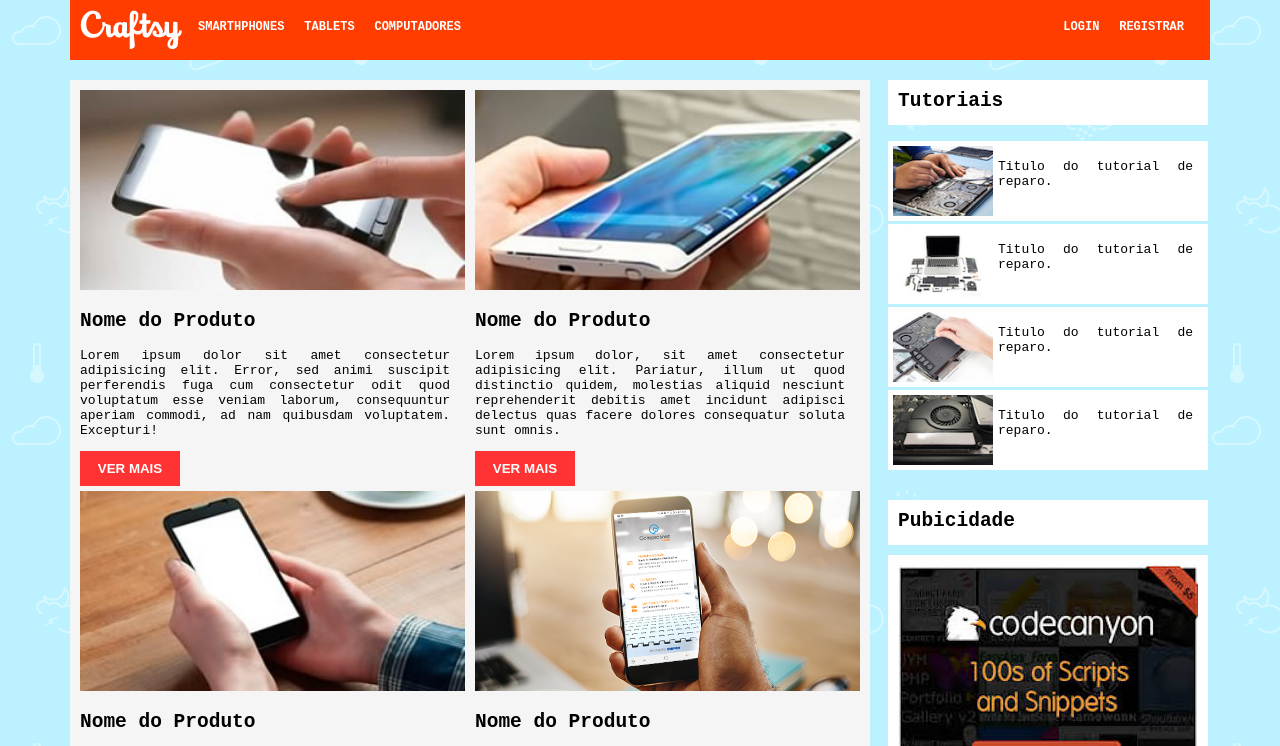
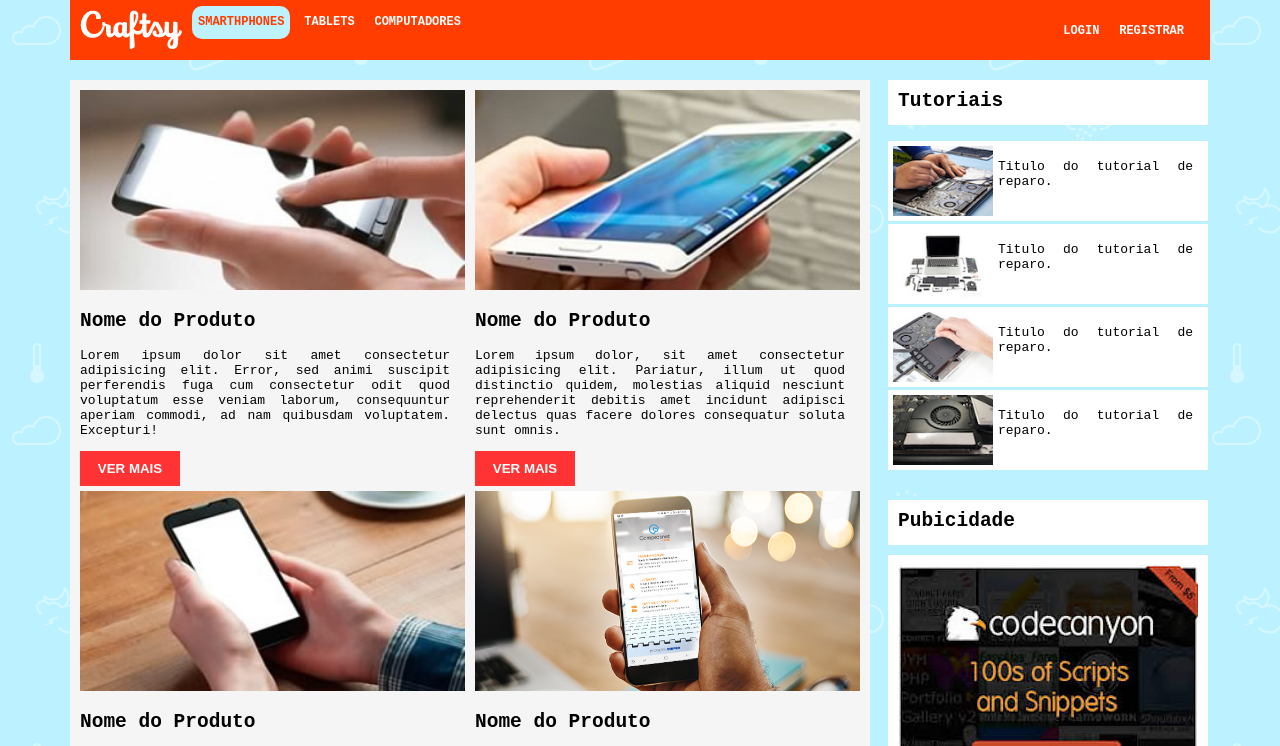
Before and after one commit to asovitorio/crafttsy-blended, a plain HTML site: page index.html in a window 1280 px wide. In both pictures the pointer is over the item "SMARTHPHONES". Shown: the top 746 px of the page. Drawn offline with Linux system fonts and the light colour scheme.

Commit message:
Atualização do header

```diff
--- a/css/style.css
+++ b/css/style.css
@@ -29,12 +29,24 @@ header img {
 ul{
     display: inline-block;
     padding-inline-start:0px;
+    margin-bottom: 5px;
+    margin-block-start: 6px;
 }
 
 ul li{
     display: inline-block;
-    margin-top: 6px;
-}
+
+    padding-top:8px ;
+    }
+    ul li:hover{
+        background-color :#bef2ff ;
+        height: 25px;
+        border-radius: 10px;
+
+
+    }
+
+
 
 ul li a{
     text-decoration: none;
@@ -50,9 +62,18 @@ ul#menu li a{
     font-weight:bold;
     color: white;
 }
+ul#menu li a:hover{
+          color:#ff3d00;
+
+ }
+ ul#login-regitrar li :hover{
+    color:#ff3d00;
+  font-weight: bolder;
+}
 ul#login-regitrar{
     float: right;
     padding-right: 20px;
+    margin-block-start: 15px;
 }
 
 ul#login-regitrar li a{
```
